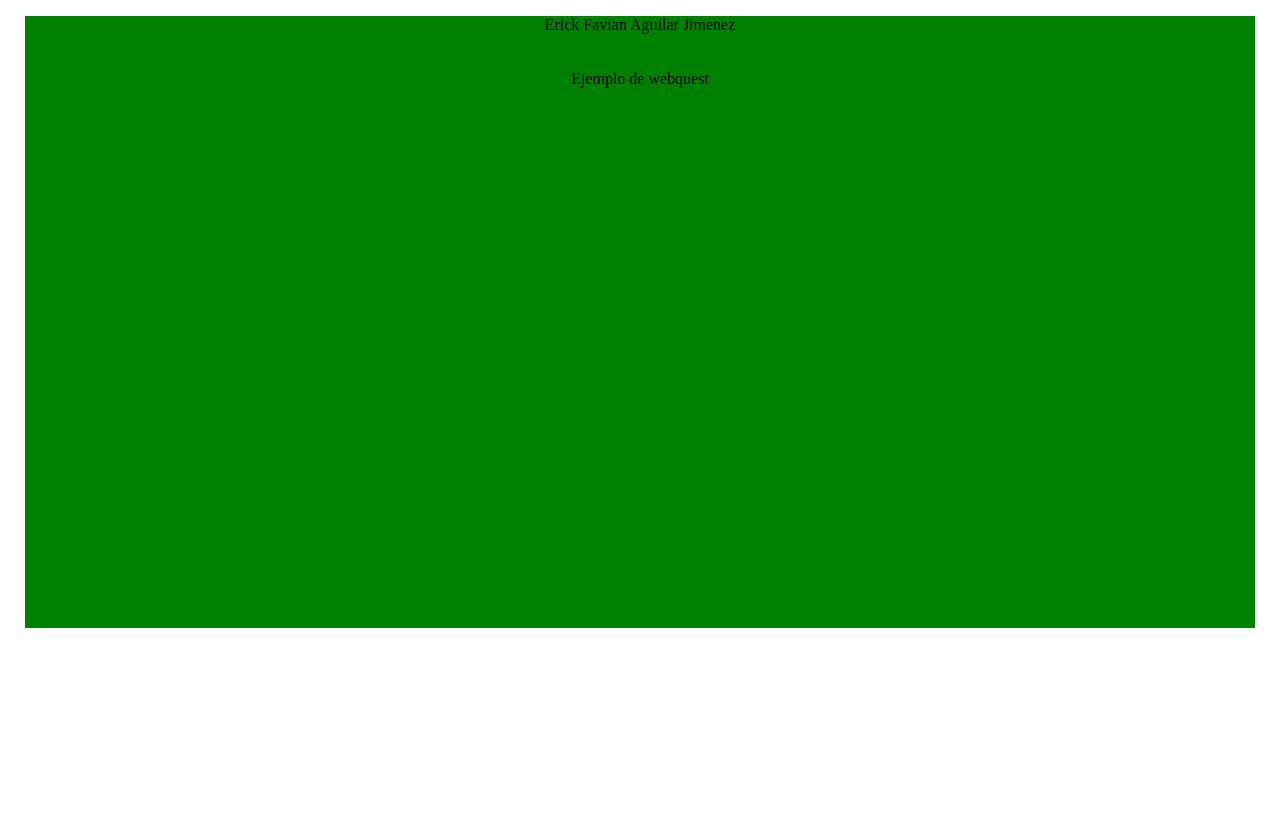
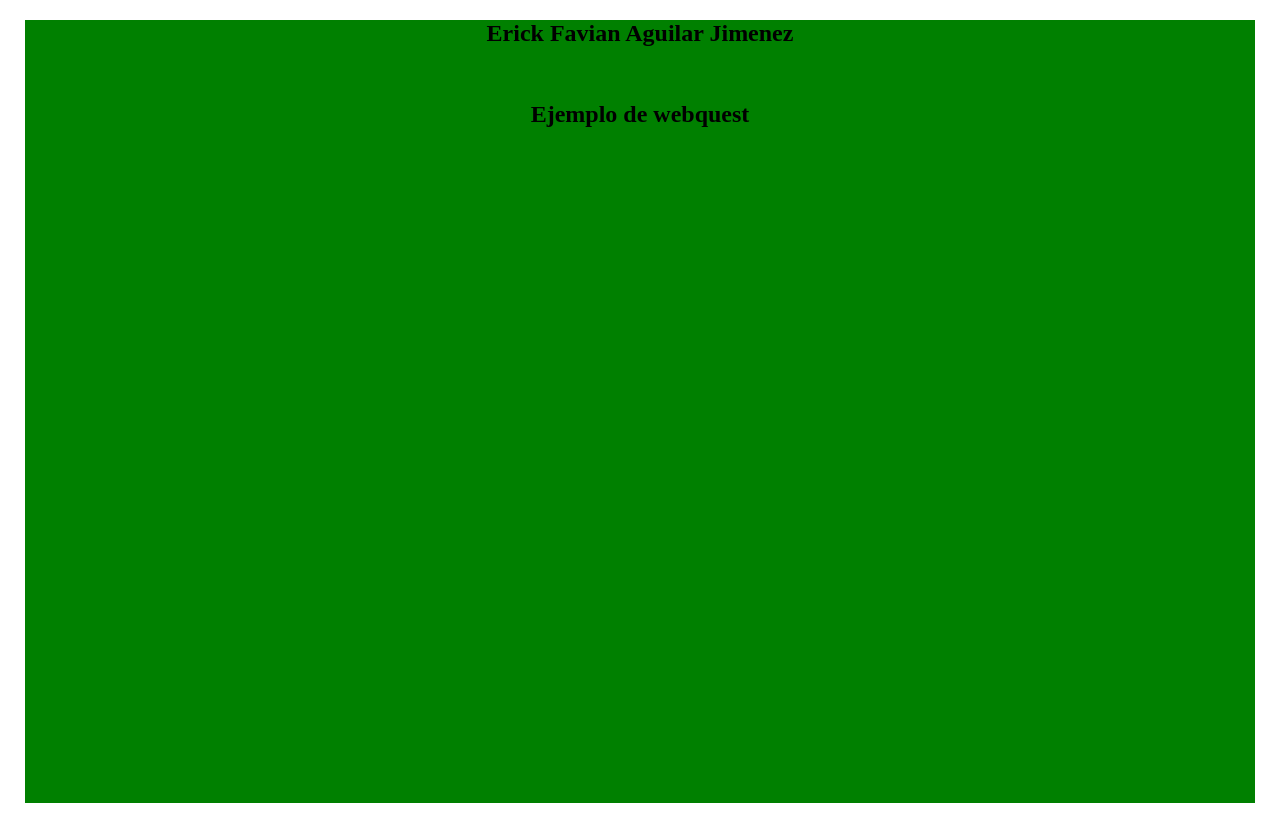
Before and after one commit to favianaguilar7/webquest, a plain HTML site: page index.html in a window 1280 px wide. Before the commit the page ends 800 px from the top, so only its background shows below. Drawn offline with Linux system fonts and the light colour scheme.

Commit message:
Update index.html

```diff
--- a/index.html
+++ b/index.html
@@ -16,7 +16,7 @@
 
     <body bgcolor="green" >
 
-    <p align="center">
+    <h2 align="center">
     Erick Favian Aguilar Jimenez
     <br />
     <br />
@@ -48,12 +48,7 @@
     <br />
     <br />
     <br />
-    <br />
-    <br />
-    <br />
-    <br />
-    <br />
-    </p>
+    </h2>
 
     </body>
 </html>
```
